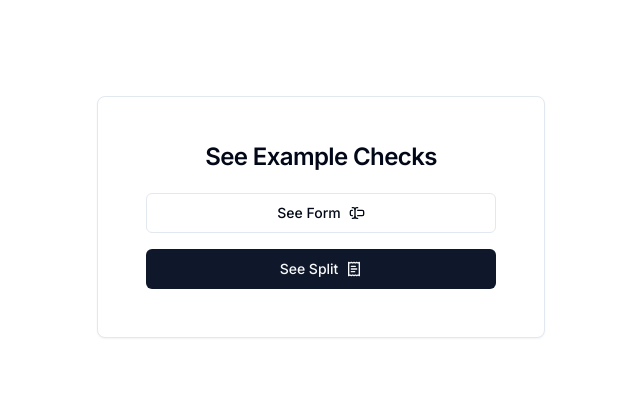
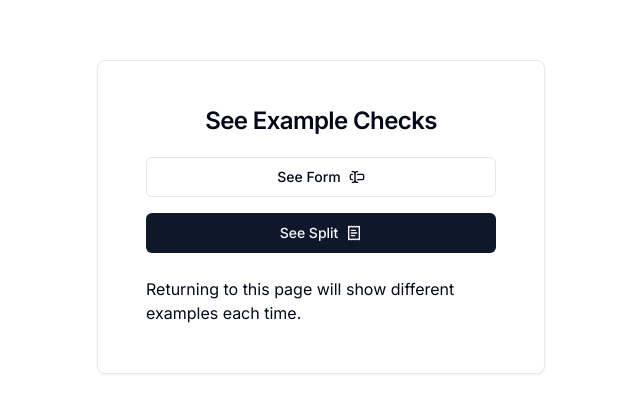
Before and after one commit to saharshxyz/tabsplit, a Next.js app: page /example in a window 1280 px wide. Shown: the part 203-616 px from the top of the page, without its empty margins (319-959 px from the left). Built offline with nearby package versions, Linux system fonts and the light colour scheme.

Commit message:
minor(ui): chage link copy test and loading page

```diff
--- a/app/(routes)/example/page.tsx
+++ b/app/(routes)/example/page.tsx
@@ -1,7 +1,13 @@
 "use client"
 
 import { Button } from "@/components/ui/button"
-import { Card, CardHeader, CardTitle, CardContent } from "@/components/ui/card"
+import {
+  Card,
+  CardHeader,
+  CardTitle,
+  CardContent,
+  CardFooter
+} from "@/components/ui/card"
 import { Skeleton } from "@/components/ui/skeleton"
 import Link from "next/link"
 import { getURLArgs } from "@/lib/utils"
@@ -66,6 +72,9 @@ export default function Example() {
             </>
           )}
         </CardContent>
+        <CardFooter>
+          Returning to this page will show different examples each time.
+        </CardFooter>
       </Card>
     </main>
   )
--- a/app/(routes)/split/page.tsx
+++ b/app/(routes)/split/page.tsx
@@ -10,7 +10,7 @@ import { useEffect, useState } from "react"
 import { LoadingCard } from "@/components/LoadingCard"
 import Link from "next/link"
 import { Button } from "@/components/ui/button"
-import { PenSquare, ExternalLink } from "lucide-react"
+import { PenSquare, Link as LinkIcon } from "lucide-react"
 
 export default function Split() {
   const { hash, parsedData, error } = useHash()
@@ -34,7 +34,7 @@ export default function Split() {
         </Link>
         <Button onClick={copyUrlToClipboard} className="w-3/5">
           Share Split
-          <ExternalLink className="ml-2 h-4 w-4" strokeWidth={2} />
+          <LinkIcon className="ml-2 h-4 w-4" strokeWidth={2} />
         </Button>
       </div>
       {isLoading ? (
--- a/components/LoadingCard.tsx
+++ b/components/LoadingCard.tsx
@@ -5,7 +5,6 @@ import {
   CardContent,
   CardFooter
 } from "@/components/ui/card"
-import { Button } from "@/components/ui/button"
 import { Skeleton } from "@/components/ui/skeleton"
 import { RefreshCcw } from "lucide-react"
 import { Alert, AlertTitle } from "@/components/ui/alert"
--- a/lib/useCopyURLToClipboard.ts
+++ b/lib/useCopyURLToClipboard.ts
@@ -6,7 +6,7 @@ export const useCopyURLToClipboard = () => {
     navigator.clipboard
       .writeText(window.location.href)
       .then(() => {
-        toast.success("URL copied to clipboard")
+        toast.success("Link copied to clipboard")
       })
       .catch((err) => {
         console.error("Failed to copy: ", err)
```
Also changed, not shown: 1 other file (tests, documents, lock files or other folders).
